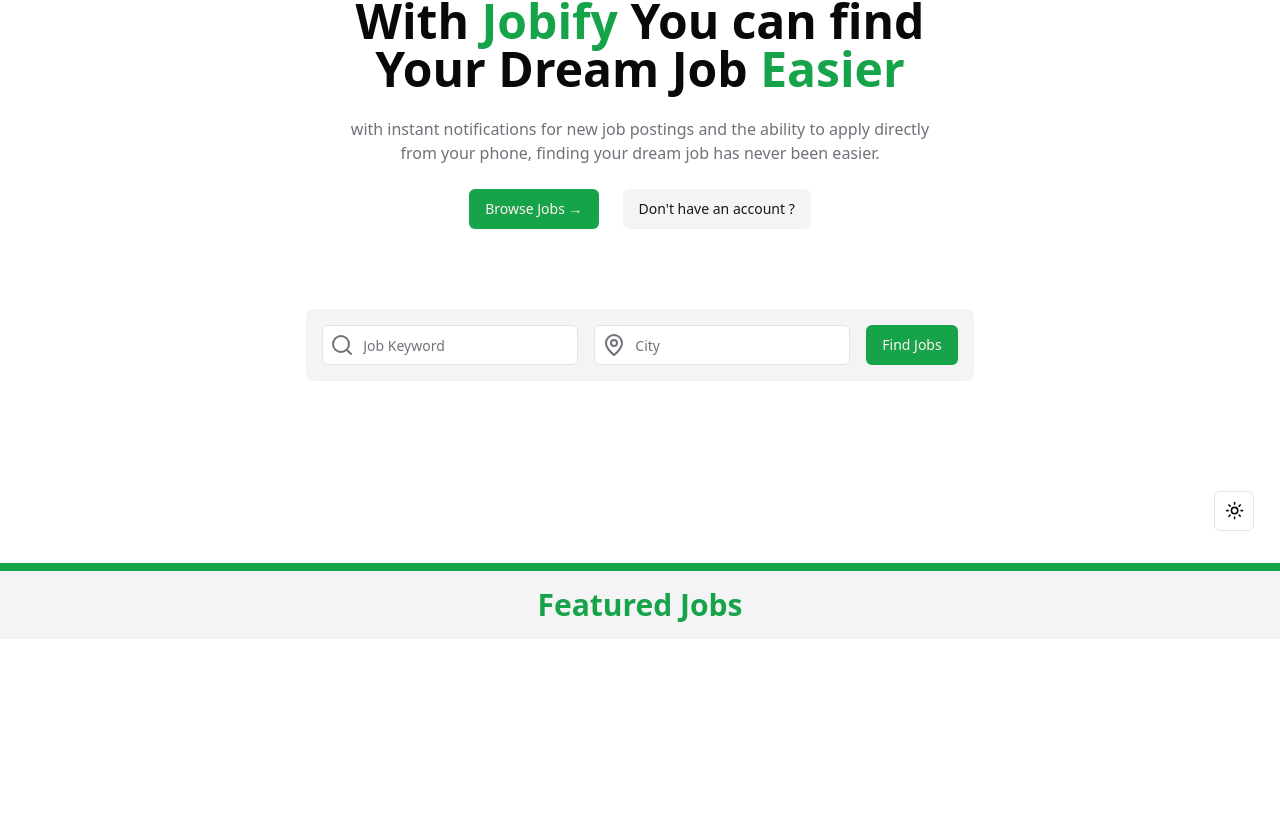
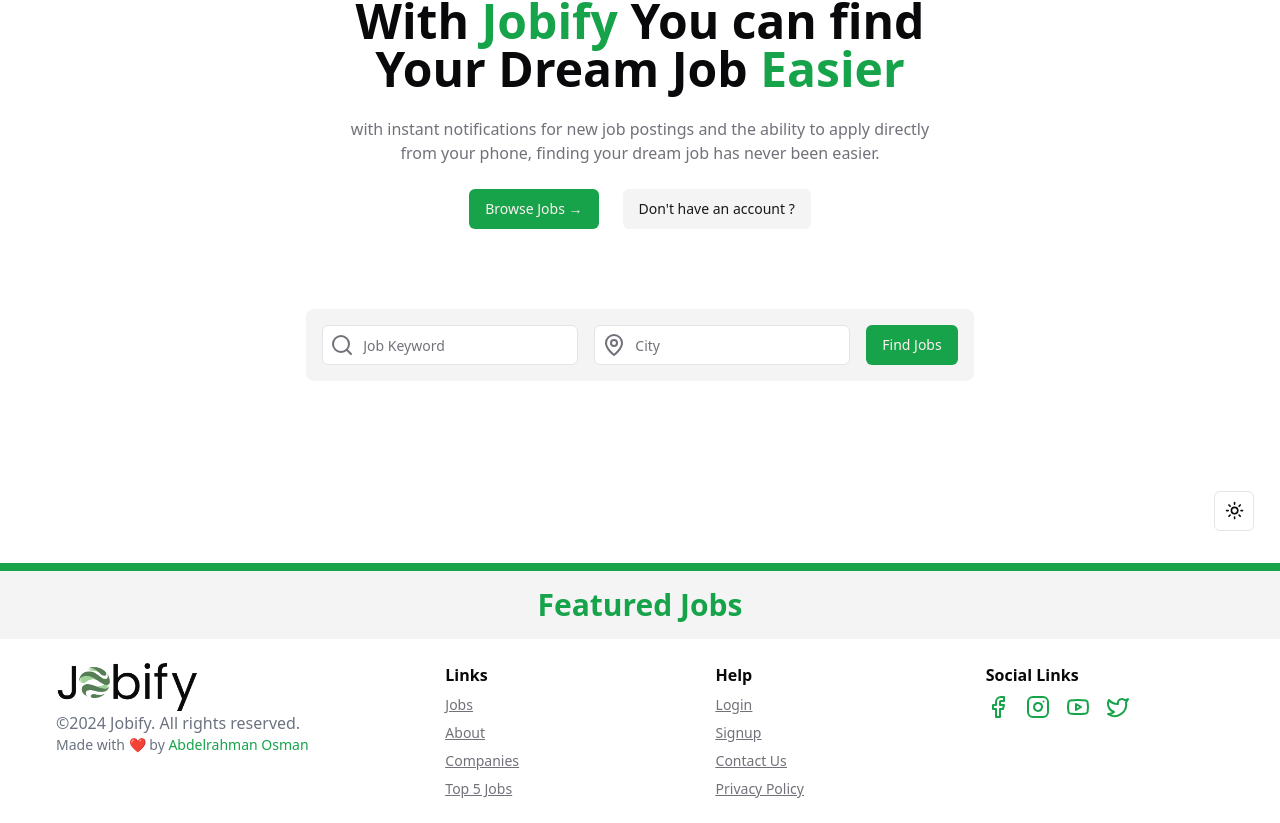
Before and after one commit to hellorapio/jobify-frontend, a React (Vite) app: page / in a window 1280 px wide. Shown: the part 229-1052 px from the top of the page. Before the commit the page ends 868 px from the top, so only its background shows below. Built offline with nearby package versions, Linux system fonts and the light colour scheme; no server answers.

Commit message:
feat: adding footer

```diff
--- a/src/components/Footer.tsx
+++ b/src/components/Footer.tsx
@@ -1,7 +1,103 @@
 import { FC } from "react";
+import Logo from "./shared/Logo";
+import { Link } from "react-router-dom";
+import { Facebook, Instagram, Twitter, Youtube } from "lucide-react";
+
+const linkItems = [
+  {
+    name: "Jobs",
+    path: "/jobs",
+  },
+  {
+    name: "About",
+    path: "/about",
+  },
+  {
+    name: "Companies",
+    path: "/companies",
+  },
+  {
+    name: "Top 5 Jobs",
+    path: "/top-5-jobs",
+  },
+];
+
+const helpItems = [
+  {
+    name: "Login",
+    path: "/login",
+  },
+  {
+    name: "Signup",
+    path: "/sign-up",
+  },
+  {
+    name: "Contact Us",
+    path: "/contact-us",
+  },
+  {
+    name: "Privacy Policy",
+    path: "/privacy",
+  },
+];
 
 const Footer: FC = () => {
-  return <footer className=""></footer>;
+  return (
+    <footer className="p-6">
+      <div className="container">
+        <div className="grid grid-cols-2 md:grid-cols-6 gap-6 md:gap-0">
+          <div className="col-span-2 ">
+            <Logo />
+            <p className="text-md text-gray-500">
+              ©2024 Jobify. All rights reserved.
+            </p>
+            <p className="text-sm text-gray-500">
+              Made with ❤️ by{" "}
+              <span className="text-primary">Abdelrahman Osman</span>
+            </p>
+          </div>
+          <div className="grid col-span-4 md:grid-cols-3 grid-cols-2 gap-8">
+            <div className="">
+              <h3 className="font-semibold mb-2">Links</h3>
+              <ul className="flex flex-col gap-2">
+                {linkItems.map((item) => (
+                  <li
+                    key={item.name}
+                    className="text-sm text-muted-foreground underline"
+                  >
+                    <Link to={item.path}>{item.name}</Link>
+                  </li>
+                ))}
+              </ul>
+            </div>
+            <div className="">
+              <h3 className="font-semibold mb-2">Help</h3>
+              <ul className="flex flex-col gap-2">
+                {helpItems.map((item) => (
+                  <li
+                    key={item.name}
+                    className="text-sm text-muted-foreground underline"
+                  >
+                    <Link to={item.path}>{item.name}</Link>
+                  </li>
+                ))}
+              </ul>
+            </div>
+
+            <div>
+              <h3 className="font-semibold mb-2">Social Links</h3>
+              <div className="flex gap-4 text-primary">
+                <Facebook />
+                <Instagram />
+                <Youtube />
+                <Twitter />
+              </div>
+            </div>
+          </div>
+        </div>
+      </div>
+    </footer>
+  );
 };
 
 export default Footer;
--- /dev/null
+++ b/src/components/home/FeaturedJobs.tsx
@@ -0,0 +1,11 @@
+export default function FeaturedJobs() {
+  return (
+    <section className="bg-secondary py-4">
+      <div className="container">
+        <h2 className="text-2xl md:text-3xl text-primary font-bold text-center">
+          Featured Jobs
+        </h2>
+      </div>
+    </section>
+  );
+}
--- a/src/components/home/Main.tsx
+++ b/src/components/home/Main.tsx
@@ -1,11 +1,10 @@
 import { FC } from "react";
+import FeaturedJobs from "./FeaturedJobs";
 
 const Main: FC = () => {
   return (
-    <main className="bg-secondary p-4">
-      <div className="container">
-        <h2 className="text-2xl md:text-3xl text-primary font-bold text-center">Featured Jobs</h2>
-      </div>
+    <main>
+      <FeaturedJobs></FeaturedJobs>
     </main>
   );
 };
--- /dev/null
+++ b/src/components/home/TrustedPartners.tsx
@@ -0,0 +1 @@
+export default function TrustedPartners() {}
```
